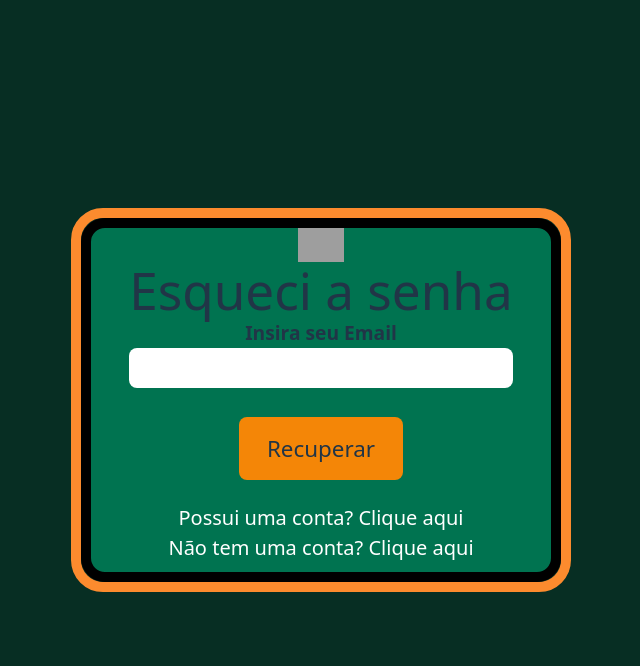
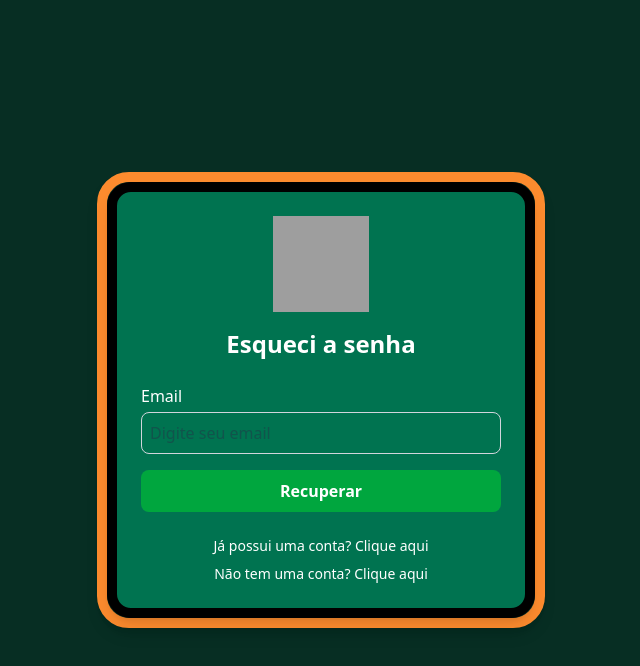
Before and after one commit to Guilherme-A-Silva/Formulario-Interativo-Multimodal, a React (Vite) app in the folder EchoThinkUI/: page / in a window 1280 px wide. Both pictures are taken after a click on the link "Esqueceu sua senha?". Shown: the top 666 px of the page, without its empty margins (319-959 px from the left). Built offline with nearby package versions, Linux system fonts and the light colour scheme; no server answers; grey boxes are pictures that could not be loaded.

Commit message:
fix: styles and some screens.

```diff
--- a/EchoThinkUI/src/components/desktop/auth/loginDefault.jsx
+++ b/EchoThinkUI/src/components/desktop/auth/loginDefault.jsx
@@ -325,131 +325,183 @@ const LoginDefault = () => {
           </div>
         )}
         {Register && (
-          <div className="w-full flex justify-center items-center min-h-screen p-4">
-            <div className="responsive-containerRegister">
+            <div className="bg-Primary w-full flex justify-center items-center min-h-screen p-4 bg-gray-100">
+              <div className="border-Config w-full max-w-2xl rounded-lg shadow-lg">
+              <div className="bg-Secundary  w-full max-w-2xl rounded-lg shadow-lg p-6">
                 <form
                   onSubmit={handleSubmit}
-              className="w-full items-center justify-center flex flex-col border-Config"
+                  className="flex flex-col gap-4"
                 >
-              <div className="w-full items-center justify-center flex flex-col bg-Secundary">
-                <img src={Logo} alt="" width={"10%"} height={"10%"} />
-                <h1>Cadastro</h1>
+                  <h1 className="text-2xl font-bold text-center text-white">Cadastro</h1>
 
-                <h2 className="Input">Insira seu nome completo</h2>
+                  {/* Nome completo */}
+                  <div>
+                    <label className="block font-medium text-white">Nome completo</label>
                     <input
                       type="text"
                       name="nome"
-                  className="bg-Input"
+                      className="w-full p-2 border rounded-lg bg-gray-50 focus:outline-none focus:ring-2 focus:ring-green-500"
                       value={form.nome}
                       onChange={handleChange}
                     />
-                <h2 className="Input">Insira seu username</h2>
+                  </div>
+
+                  {/* Username */}
+                  <div>
+                    <label className="block font-medium text-white">Username</label>
                     <input
                       type="text"
                       name="username"
-                  className="bg-Input"
+                      className="w-full p-2 border rounded-lg bg-gray-50 focus:outline-none focus:ring-2 focus:ring-green-500"
                       value={form.username}
                       onChange={handleChange}
                     />
-                <h2 className="Input">Insira seu telefone</h2>
+                  </div>
+
+                  {/* Telefone */}
+                  <div>
+                    <label className="block font-medium text-white">Telefone</label>
                     <input
                       type="tel"
                       name="telefone"
-                  className="bg-Input"
+                      className="w-full p-2 border rounded-lg bg-gray-50 focus:outline-none focus:ring-2 focus:ring-green-500"
                       value={form.telefone}
                       onChange={handleChange}
                     />
+                  </div>
 
-                <h2 className="Input">Insira seu endereço</h2>
+                  {/* Endereço */}
+                  <div>
+                    <label className="block font-medium text-white">Endereço</label>
                     <input
                       type="text"
                       name="endereco"
-                  className="bg-Input"
+                      className="w-full p-2 border rounded-lg bg-gray-50 focus:outline-none focus:ring-2 focus:ring-green-500"
                       value={form.endereco}
                       onChange={handleChange}
                     />
+                  </div>
 
-                <div className="flex w-1/2 justify-between items-center">
-                  <div className="flex flex-col w-2/5">
-                    <h2 className="InputCol">Insira sua idade</h2>
+                  {/* Idade e Gênero - lado a lado no desktop */}
+                  <div className="flex flex-col sm:flex-row gap-4">
+                    <div className="flex-1">
+                      <label className="block font-medium text-white">Idade</label>
                       <input
                         type="text"
                         name="idade"
-                      className="bg-InputCol"
+                        className="w-full p-2 border rounded-lg bg-gray-50 focus:outline-none focus:ring-2 focus:ring-green-500"
                         value={form.idade}
                         onChange={handleChange}
                       />
                     </div>
 
-                  <div className="flex flex-col w-2/5">
-                    <h2 className="InputCol">Insira seu gênero</h2>
+                    <div className="flex-1">
+                      <label className="block font-medium text-white">Gênero</label>
                       <input
                         type="text"
                         name="genero"
-                      className="bg-InputCol"
+                        className="w-full p-2 border rounded-lg bg-gray-50 focus:outline-none focus:ring-2 focus:ring-green-500"
                         value={form.genero}
                         onChange={handleChange}
                       />
                     </div>
                   </div>
 
-                <h2 className="Input">Insira seu Email</h2>
+                  {/* Email */}
+                  <div>
+                    <label className="block font-medium text-white">Email</label>
                     <input
                       type="email"
                       name="email"
-                  className="bg-Input"
+                      className="w-full p-2 border rounded-lg bg-gray-50 focus:outline-none focus:ring-2 focus:ring-green-500"
                       value={form.email}
                       onChange={handleChange}
                     />
+                  </div>
 
-                <h2 className="Input">Insira sua senha</h2>
+                  {/* Senha */}
+                  <div>
+                    <label className="block font-medium text-white">Senha</label>
                     <input
                       type="password"
                       name="password"
-                  className="bg-Input"
+                      className="w-full p-2 border rounded-lg bg-gray-50 focus:outline-none focus:ring-2 focus:ring-green-500"
                       value={form.password}
                       onChange={handleChange}
                     />
+                  </div>
 
-                <button type="submit" className="bg-Button">
-                  CADASTRAR
+                  {/* Botão */}
+                  <button
+                    type="submit"
+                    className="w-full bg-green-600 text-white font-semibold p-2 rounded-lg hover:bg-green-700 transition"
+                  >
+                    Cadastrar
                   </button>
 
+                  {/* Link para login */}
+                  <p className="text-center text-sm text-white">
+                    Já tem uma conta?{" "}
                     <a
                       href="#"
                       onClick={ShowLogin}
-                  className="mb hover:text-inherit"
+                      className="text-green-600 hover:underline"
                     >
-                  Já tenho uma conta.
+                      Entrar
                     </a>
+                  </p>
+                </form>
               </div>
-            </form>
               </div>
             </div>
           )}
         {Esqueceu && (
-          <div className="w-full h-screen flex items-center justify-center ">
-            <div className="responsive-containerEsqueceu">
-            <div className="w-full items-center justify-center flex flex-col border-Config">
-              <div className="w-full items-center justify-center flex flex-col bg-Secundary">
-                <img src={Logo} alt="" width={"10%"} height={"10%"} />
-                <h1>Esqueci a senha</h1>
-                <form onSubmit={handleSubmitReset} className="space-y-4 justify-start w-full items-center flex flex-col">
-                <h2 className="Input">Insira seu Email</h2>
-                <input type="text" className="bg-white p-2 rounded-lg w-10/12 text-black " value={email} onChange={(e) => setEmail(e.target.value)}/>
-                <button className="bg-Button" type="submit">Recuperar</button>
+          <div className="bg-Primary w-full min-h-screen flex items-center justify-center bg-gray-100 p-4">
+            <div className="border-Config w-full max-w-md rounded-lg shadow-lg">
+            <div className="bg-Secundary w-full max-w-md bg-white rounded-xl shadow-lg p-6 flex flex-col items-center">
+              {/* Logo */}
+              <img src={Logo} alt="Logo" className="w-24 h-24 mb-4" />
+
+              <h1 className="text-2xl font-bold text-white mb-6">Esqueci a senha</h1>
+
+              {/* Formulário */}
+              <form
+                onSubmit={handleSubmitReset}
+                className="w-full flex flex-col gap-4 items-center"
+              >
+                <div className="w-full">
+                  <label className="block text-white font-medium mb-1">Email</label>
+                  <input
+                    type="text"
+                    className="w-full p-2 border border-gray-300 rounded-lg focus:outline-none focus:ring-2 focus:ring-green-500"
+                    value={email}
+                    onChange={(e) => setEmail(e.target.value)}
+                    placeholder="Digite seu email"
+                    required
+                  />
+                </div>
+
+                <button
+                  type="submit"
+                  className="w-full bg-green-600 text-white font-semibold p-2 rounded-lg hover:bg-green-700 transition"
+                >
+                  Recuperar
+                </button>
               </form>
+
+              {/* Links */}
+              <div className="flex flex-col gap-2 mt-6 text-sm text-white">
                 <a
                   href="#"
                   onClick={ShowLogin}
-                  className="mt hover:text-inherit"
+                  className="hover:text-green-600 hover:underline text-center text-white"
                 >
-                  Possui uma conta? Clique aqui
+                  Já possui uma conta? Clique aqui
                 </a>
                 <a
                   href="#"
                   onClick={ShowRegister}
-                  className="mb hover:text-inherit"
+                  className="hover:text-green-600 hover:underline text-center text-white"
                 >
                   Não tem uma conta? Clique aqui
                 </a>
--- a/EchoThinkUI/src/components/routes/routes.jsx
+++ b/EchoThinkUI/src/components/routes/routes.jsx
@@ -75,8 +75,6 @@ function RoutesComponent() {
           path="/admin"
           element={<PrivateRouteAdmin element={AdminScreen} />}
         />
-        <Route path="/questions1" element={<QuestionsScreen />} />
-        <Route path="/admin1" element={<AdminScreen />} />
         <Route path="/unauthorized" element={<Unauthorized />} />
         <Route path="/redefinir-senha" element={<ResetPasswordScreen />} />
       </Routes>
```
Lines whose indentation alone changed are shown as unchanged.
